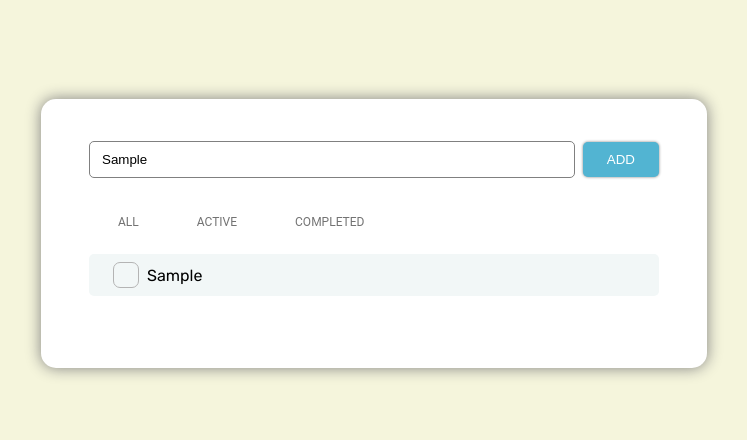
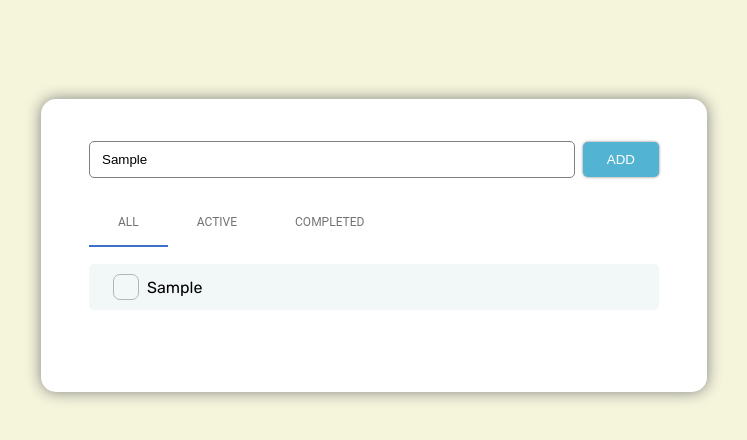
Before and after one commit to nahomabraham/Todo-List, a React (Vite) app: page / in a window 1280 px wide. Both pictures are taken after typing "Sample" into the empty fields and a click on the button "ADD". Shown: the top 440 px of the page, without its empty margins (266-1013 px from the left). Built offline with nearby package versions, Linux system fonts and the light colour scheme.

Commit message:
add delete button that appears on hover

```diff
--- a/src/Todo.jsx
+++ b/src/Todo.jsx
@@ -3,8 +3,11 @@ import React from "react";
 export default function Todo(props){
     return (
         <div className="todo" onClick={props.toggle}>
-            <div className={!props.checked ? "todo-checkbox" : "todo-checkbox-checked"}></div>
-            <div className={!props.checked ? "todo-text" : "todo-text-completed"}>{props.text}</div>
+            <div className="todo-left">
+                <div className={!props.checked ? "todo-checkbox" : "todo-checkbox-checked"}></div>
+                <div className={!props.checked ? "todo-text" : "todo-text-completed"}>{props.text}</div>
+            </div>
+            <div className="todo-delete"></div>
         </div>
     )
 }
--- a/src/TopBar.jsx
+++ b/src/TopBar.jsx
@@ -13,8 +13,8 @@ export default function TopBar(props){
             <button onClick={() => props.addTodo(todoText)}>ADD</button>
             </div>
             <div className="tab-bar">
-                <input type="radio" id="all" name="status"/>
-                <label htmlFor="all">ALL</label>
+                <input type="radio" id="all" name="status" checked/>
+                <label htmlFor="all" className="tab-bar-selected">ALL</label>
 
                 <input type="radio" id="active" name="status"/>
                 <label htmlFor="active">ACTIVE</label>
--- a/src/style.css
+++ b/src/style.css
@@ -64,7 +64,7 @@ body {
 }
 
 .todo-container {
-    margin: 24px 0px;
+    margin: 34px 0px;
     display: flex;
     flex-direction: column;
     gap: 8px;
@@ -73,13 +73,17 @@ body {
 .todo {
     display: flex;
     align-items: center;
-    gap: 8px;
+    justify-content: space-between;
     padding: 8px 24px;
     background-color: #f2f7f7;
     border-radius: 5px;
     cursor: pointer;
 }
-
+.todo-left {
+    display: flex;
+    align-items: center;
+    gap: 8px;
+}
 .todo-checkbox,
 .todo-checkbox-checked {
     border: 1px solid #b4b4b4;
@@ -103,3 +107,20 @@ body {
     text-decoration: line-through;
     color: #aaa;
 }
+
+.todo-delete {
+
+    border-radius: 10px;
+    width: 40px;
+    height: 30px;
+}
+
+.todo:hover .todo-delete{
+    background-color: #dd1111;
+    background-image: url("../assets/trash.png");
+    box-shadow: 0px 0px 5px #dd1111;
+    /* box-shadow: 0px 0px 2px #dd1111; */
+    background-size: 20px 20px;
+    background-repeat: no-repeat;
+    background-position: center;
+}
```
Also changed, not shown: assets/trash.png (added).
